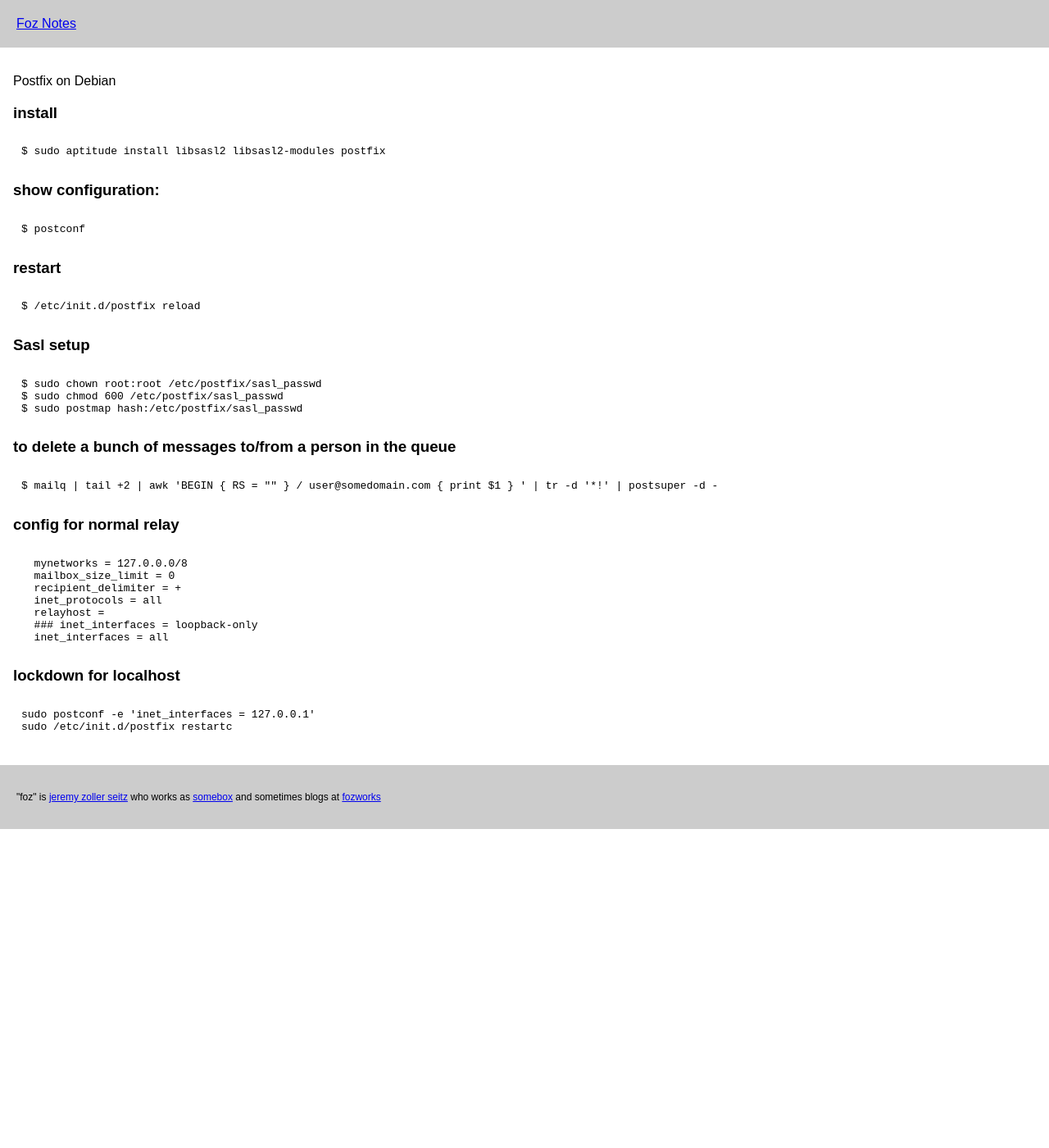
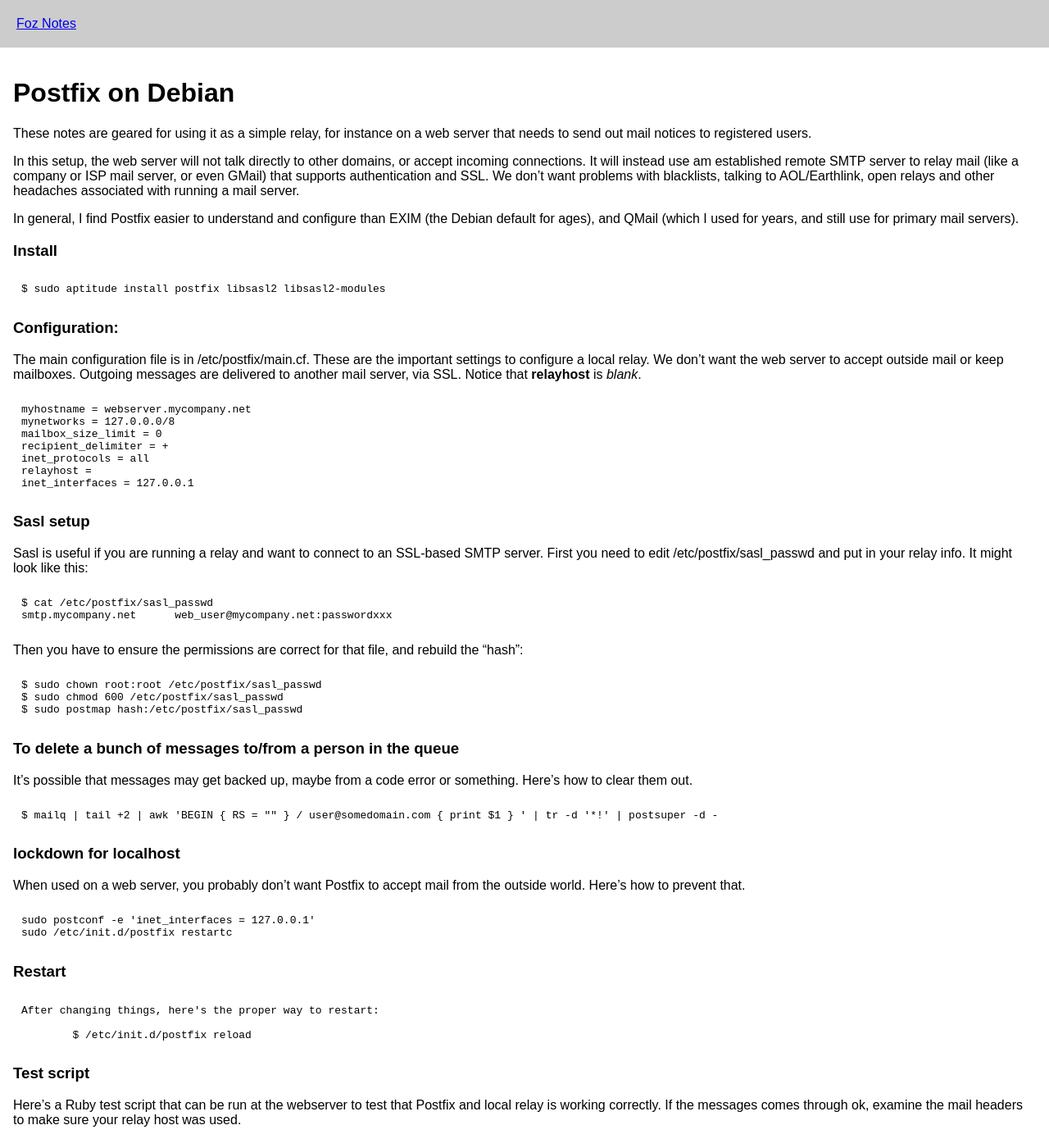
Before and after one commit to foz/foz.github.com, a Jekyll site: the page built from postfix-notes.md, in a window 1280 px wide and 1400 px high. Shown: the whole window at 82% size. Built offline with Jekyll 4.4.1, drawn with Linux system fonts in a browser that asks for light colours; Markdown is read by kramdown in place of the engine named in the settings; some of the changed text lies outside the part shown.

Commit message:
fix postfix notes, updated styles

```diff
--- a/_layouts/default.html
+++ b/_layouts/default.html
@@ -16,21 +16,14 @@
    <script type="text/javascript">try{Typekit.load();}catch(e){}</script>
 </head>
 <body>
-
-<div id="top">
-  <a href="/">Foz Notes</a>
+<div id="container" class="shadow">
+	<div id="top"><a href="/">Foz Notes</a></div>
+	<div id="content">
+    	{{ content }}
+  	</div>
+	<div id="footer">
+    <p>"foz" is <a href="http://somebox.com/about/jeremy">jeremy zoller seitz</a> who works as <a href="http://somebox.com">somebox</a> and sometimes blogs at <a href="http://fozworks.com">fozworks</a><br/></p>
+	</div>
 </div>
-
-<div id="content">
-
-  {{ content }}
-
-</div>
-<div id="footer">
-    <p>
-      "foz" is <a href="http://somebox.com/about/jeremy">jeremy zoller seitz</a> who works as <a href="http://somebox.com">somebox</a> and sometimes blogs at <a href="http://fozworks.com">fozworks</a><br/>
-    </p>
-</div>
-
 </body>
 </html>
--- a/postfix-notes.md
+++ b/postfix-notes.md
@@ -4,42 +4,83 @@ layout: default
 
 ---
 
-Postfix on Debian
+# Postfix on Debian
 
-### install
+These notes are geared for using it as a simple relay, for instance on a web server that needs to send out mail notices to registered users.
 
-	$ sudo aptitude install libsasl2 libsasl2-modules postfix
+In this setup, the web server will not talk directly to other domains, or accept incoming connections. It will instead use am established remote SMTP server to relay mail (like a company or ISP mail server, or even GMail) that supports authentication and SSL. We don't want problems with blacklists, talking to AOL/Earthlink, open relays and other headaches associated with running a mail server.
 
-### show configuration:
+In general, I find Postfix easier to understand and configure than EXIM (the Debian default for ages), and QMail (which I used for years, and still use for primary mail servers).
 
-	$ postconf
+### Install
 
-### restart
+	$ sudo aptitude install postfix libsasl2 libsasl2-modules
 
-	$ /etc/init.d/postfix reload
+### Configuration:
+
+The main configuration file is in /etc/postfix/main.cf. These are the important settings to configure a local relay. We don't want the web server to accept outside mail or keep mailboxes. Outgoing messages are delivered to another mail server, via SSL. Notice that __relayhost__ is _blank_.
+
+	myhostname = webserver.mycompany.net
+	mynetworks = 127.0.0.0/8
+	mailbox_size_limit = 0
+	recipient_delimiter = +
+	inet_protocols = all
+	relayhost =
+	inet_interfaces = 127.0.0.1
 
 ### Sasl setup
+
+Sasl is useful if you are running a relay and want to connect to an SSL-based SMTP server. First you need to edit /etc/postfix/sasl_passwd and put in your relay info. It might look like this:
+
+	$ cat /etc/postfix/sasl_passwd
+	smtp.mycompany.net      web_user@mycompany.net:passwordxxx
+
+Then you have to ensure the permissions are correct for that file, and rebuild the "hash":
 
 	$ sudo chown root:root /etc/postfix/sasl_passwd
 	$ sudo chmod 600 /etc/postfix/sasl_passwd
 	$ sudo postmap hash:/etc/postfix/sasl_passwd
 
-### to delete a bunch of messages to/from a person in the queue
+### To delete a bunch of messages to/from a person in the queue
+
+It's possible that messages may get backed up, maybe from a code error or something. Here's how to clear them out.
 
 	$ mailq | tail +2 | awk 'BEGIN { RS = "" } / user@somedomain.com { print $1 } ' | tr -d '*!' | postsuper -d -
 
 
-### config for normal relay
+### lockdown for localhost
 
-	  mynetworks = 127.0.0.0/8
-	  mailbox_size_limit = 0
-	  recipient_delimiter = +
-	  inet_protocols = all
-	  relayhost =
-	  ### inet_interfaces = loopback-only
-	  inet_interfaces = all
-
-### lockdown for localhost
+When used on a web server, you probably don't want Postfix to accept mail from the outside world. Here's how to prevent that.
 
 	sudo postconf -e 'inet_interfaces = 127.0.0.1'
 	sudo /etc/init.d/postfix restartc
+
+### Restart
+
+	After changing things, here's the proper way to restart:
+
+		$ /etc/init.d/postfix reload
+
+### Test script
+
+Here's a Ruby test script that can be run at the webserver to test that Postfix and local relay is working correctly. If the messages comes through ok, examine the mail headers to make sure your relay host was used.
+
+	#!/usr/bin/ruby
+	require 'net/smtp'
+	FROM='me@localhost'
+
+	def send_to(to)
+	  message = <<MESSAGE_END
+	  From: Foz <#{FROM}>
+	  To: Myself <#{to}>
+	  Subject: SMTP e-mail test
+
+	  This is a test e-mail message. It Worked!
+	MESSAGE_END
+
+	  Net::SMTP.start('localhost') do |smtp|
+	    smtp.send_message message, FROM, to
+	  end
+	end
+
+	send_to('my_account@gmail.com')
```
Also changed, not shown: vim-notes.md (+5 -4 lines).
